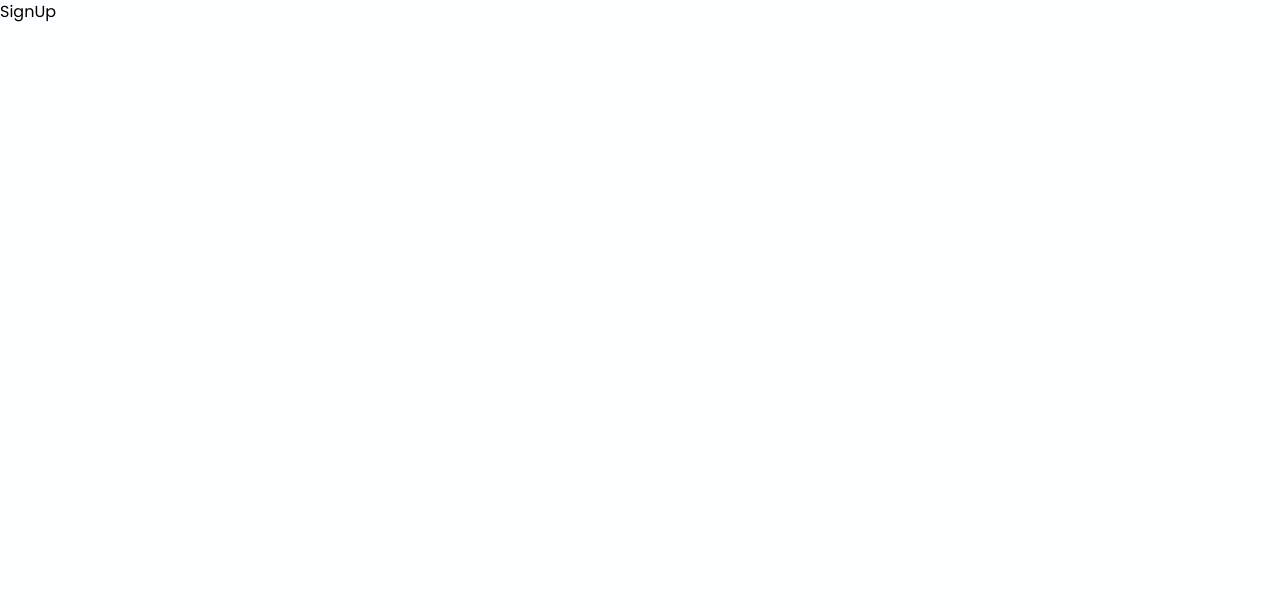
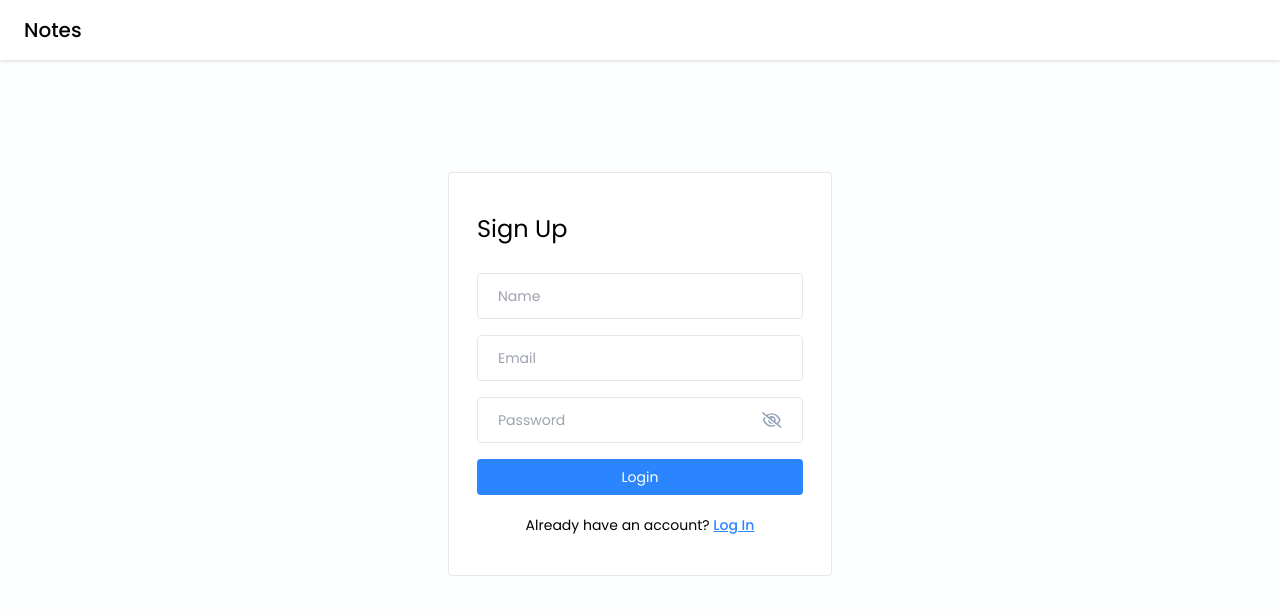
Before and after one commit to janysoth/ReactProjects, a React (Vite) app in the folder notes-app/frontend/notes-app/: page /signup in a window 1280 px wide. Shown: the top 612 px of the page. Built offline with nearby package versions, Linux system fonts and the light colour scheme.

Commit message:
Create a markup for SignUp.jsx component.

```diff
--- a/notes-app/frontend/notes-app/src/pages/Login.jsx
+++ b/notes-app/frontend/notes-app/src/pages/Login.jsx
@@ -9,23 +9,22 @@ const Login = () => {
 
   const [email, setEmail] = useState("");
   const [password, setPassword] = useState("");
-  const [passwordError, setPasswordError] = useState(null);
-  const [emailError, setEmailError] = useState(null);
+  const [error, setError] = useState(null);
 
   const handleLogin = async (e) => {
     e.preventDefault();
 
     if (!validateEmail(email)) {
-      setEmailError("Please enter a valid email address.");
+      setError("Please enter a valid email address.");
+      return;
     }
 
     if (!password) {
-      setPasswordError("Please enter a password.");
+      setError("Please enter a password.");
       return;
     }
 
-    setEmailError("");
-    setPasswordError("");
+    setError("");
 
     // Login API Call
   };
@@ -48,19 +47,14 @@ const Login = () => {
               value={email}
               onChange={(e) => setEmail(e.target.value)}
             />
-            {emailError &&
-              <p className="text-red-500 text-xs pb-3">
-                {emailError}
-              </p>
-            }
 
             <PasswordInput
               value={password}
               onChange={(e) => setPassword(e.target.value)}
             />
-            {passwordError &&
+            {error &&
               <p className="text-red-500 text-xs pb-3">
-                {passwordError}
+                {error}
               </p>
             }
 
--- a/notes-app/frontend/notes-app/src/pages/SignUp.jsx
+++ b/notes-app/frontend/notes-app/src/pages/SignUp.jsx
@@ -1,8 +1,88 @@
-import React from 'react';
+import { useState } from "react";
+import { Link } from "react-router-dom";
+
+import NavBar from "../components/NavBar";
+import PasswordInput from "../components/PasswordInput";
+import { validateEmail } from "../utils/helper";
 
 const SignUp = () => {
+
+  const [name, setName] = useState("");
+  const [email, setEmail] = useState("");
+  const [password, setPassword] = useState("");
+  const [error, setError] = useState(null);
+
+  const handleSignUp = async (e) => {
+    e.preventDefault();
+
+    if (!name) {
+      setError("Please enter a name.");
+      return;
+    }
+
+    if (!validateEmail(email)) {
+      setError("Please enter a valid email address.");
+      return;
+    }
+
+    if (!password) {
+      setError("Please enter a password.");
+      return;
+    }
+
+    setError("");
+
+    // SignUp API Call
+  };
+
   return (
-    <div>SignUp</div>
+    <>
+      <NavBar />
+      <div className="flex items-center justify-center mt-28">
+        <div className="w-96 border rounded bg-white px-7 py-10">
+          <form onSubmit={handleSignUp}>
+            <h4 className="text-2xl mb-7">Sign Up</h4>
+
+            <input
+              type="text"
+              placeholder="Name"
+              className="input-box"
+              value={name}
+              onChange={(e) => setName(e.target.value)}
+            />
+
+            <input
+              type="text"
+              placeholder="Email"
+              className="input-box"
+              value={email}
+              onChange={(e) => setEmail(e.target.value)}
+            />
+
+            <PasswordInput
+              value={password}
+              onChange={(e) => setPassword(e.target.value)}
+            />
+            {error &&
+              <p className="text-red-500 text-xs pb-3">
+                {error}
+              </p>
+            }
+
+            <button type="submit" className="btn-primary">
+              Login
+            </button>
+
+            <p className="text-sm text-center mt-4">
+              Already have an account? {" "}
+              <Link to="/login" className="font-medium text-primary underline">
+                Log In
+              </Link>
+            </p>
+          </form>
+        </div>
+      </div>
+    </>
   );
 };
 
```
